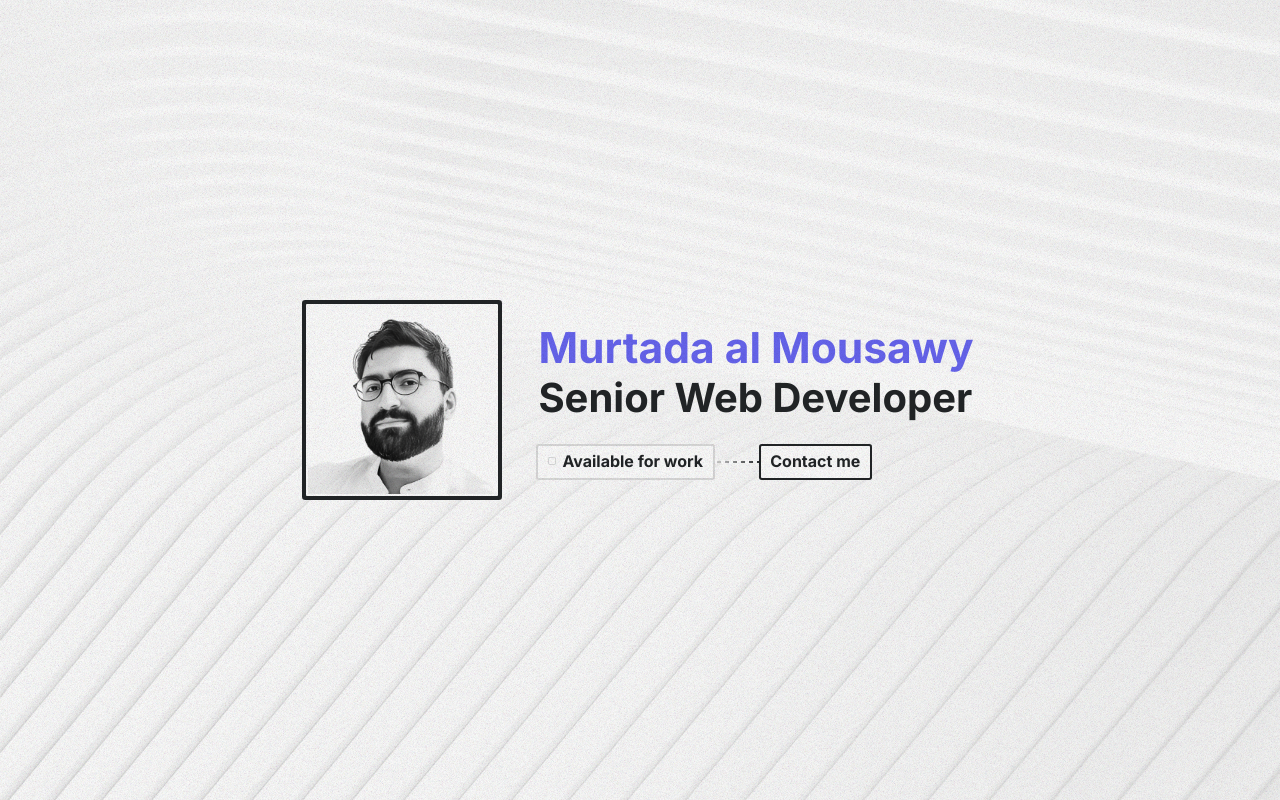
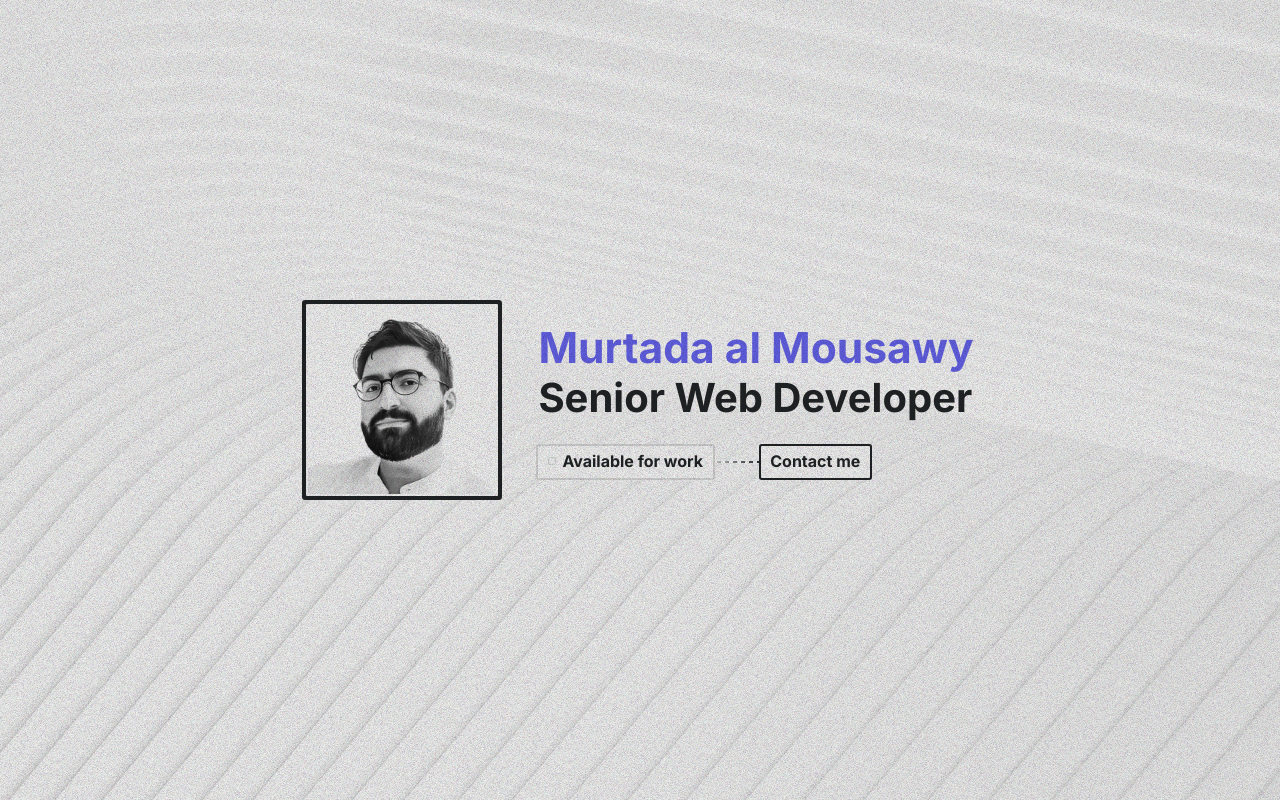
Before and after one commit to mmousawy/murtada.nl-placeholder, a Next.js app: page / in a window 1280 px wide. Built offline with nearby package versions, Linux system fonts and the light colour scheme.

Commit message:
Update filter.

```diff
--- /dev/null
+++ b/src/app/NoiseFilter.tsx
@@ -0,0 +1,35 @@
+'use client';
+
+import React from 'react';
+import { useEffect } from 'react';
+import styles from '@/styles/page.module.scss'
+
+const NoiseFilter = ({ /* Destructure your props here */ }) => {
+  // Add your component logic here
+  useEffect(() => {
+    const noiseFilter = document.querySelector('#noiseFilter');
+
+    const seedRandomizer = setInterval(() => {
+      noiseFilter?.children[0].setAttribute('seed', `${Math.round(Math.random() * 1000)}`);
+    }, 40);
+
+    return () => {
+      clearInterval(seedRandomizer);
+    };
+  }, []);
+
+  return (
+    <svg viewBox="0 0 192 192" preserveAspectRatio="xMinYMin slice" className={styles.noise}>
+      <filter id='noiseFilter'>
+        <feTurbulence
+          type='fractalNoise'
+          baseFrequency='10'
+          numOctaves='1'
+        />
+      </filter>
+      <rect width='100%' height='100%' filter='url(#noiseFilter)' />
+    </svg>
+  );
+};
+
+export default NoiseFilter;
--- a/src/app/layout.tsx
+++ b/src/app/layout.tsx
@@ -3,6 +3,7 @@ import type { Metadata } from 'next'
 import Image from 'next/image';
 import { Inter } from 'next/font/google'
 import styles from '@/styles/page.module.scss'
+import NoiseFilter from './NoiseFilter';
 
 const inter = Inter({ subsets: ['latin'] })
 
@@ -16,6 +17,8 @@ export default function RootLayout({
 }: {
   children: React.ReactNode
 }) {
+
+
   return (
     <html lang="en">
       <body className={inter.className}>
@@ -27,16 +30,7 @@ export default function RootLayout({
           width={1920}
           height={1080}
         />
-        <svg viewBox="0 0 24 24" preserveAspectRatio="none" width="1920" height="1080" className={styles.noise}>
-        <filter id='noiseFilter'>
-          <feTurbulence
-            type='fractalNoise'
-            baseFrequency='80'
-            numOctaves='100'
-            stitchTiles='stitch' />
-        </filter>
-        <rect width='100%' height='100%' filter='url(#noiseFilter)' />
-      </svg>
+        <NoiseFilter />
       </body>
     </html>
   )
--- a/src/styles/page.module.scss
+++ b/src/styles/page.module.scss
@@ -6,7 +6,7 @@
   top: 0;
   left: 0;
   width: 100vw;
-  height: 100vh;
+  height: 100svh;
   object-fit: cover;
   object-position: 50%;
   animation: fadeIn 1s ease-out both;
@@ -21,9 +21,9 @@
   top: 0;
   left: 0;
   width: 100vw;
-  height: 100vh;
+  height: 100svh;
   filter: grayscale(.5);
-  opacity: .4;
+  // opacity: .4;
   pointer-events: none;
 }
 
@@ -50,7 +50,7 @@
 .main {
   display: flex;
   width: 100%;
-  min-height: 100vh;
+  min-height: 100svh;
   padding: 4rem;
 
   @include max(lg) {
```
